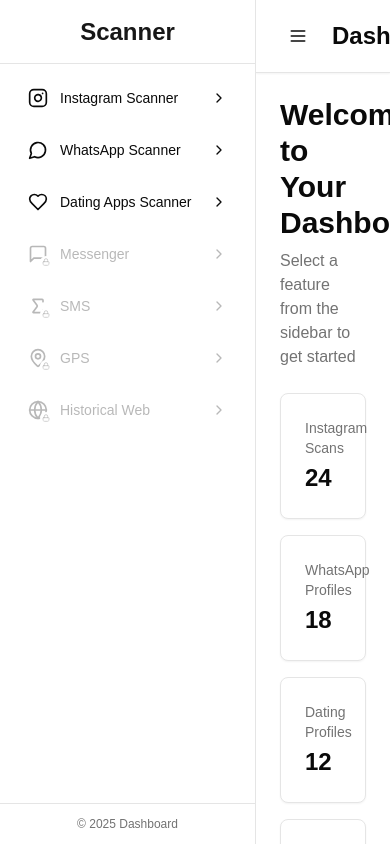
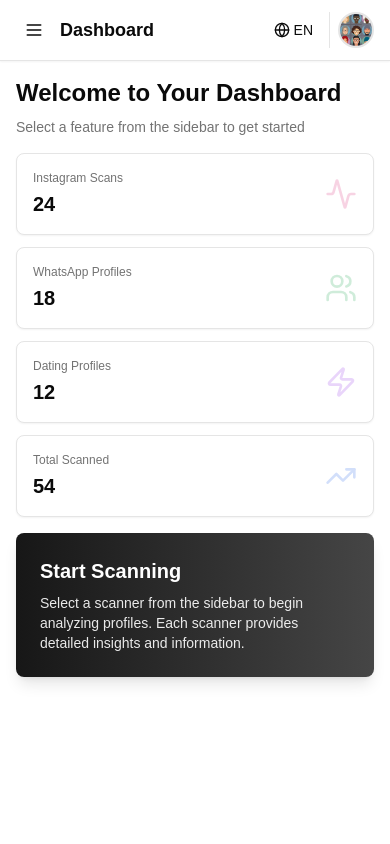
Before and after one commit to draculatemer/dash-en-es, a Next.js app: page /dashboard in a window 390 px wide. Built offline with nearby package versions, Linux system fonts and the light colour scheme.

Commit message:
feat: make project fully mobile responsive
Update sidebar, header, layout, grids, spacing, typography, and touch targets for mobile optimization

Co-authored-by: null <218125148+draculatemer@users.noreply.github.com>

```diff
--- a/app/dashboard/page.tsx
+++ b/app/dashboard/page.tsx
@@ -7,7 +7,6 @@ import { useAuth } from "@/lib/auth-context"
 import { translations } from "@/lib/translations"
 import DashboardLayout from "@/components/dashboard-layout"
 import { Activity, TrendingUp, Users, Zap } from "lucide-react"
-import { useEffect, useState } from "react"
 
 export default function DashboardHome() {
   const { language } = useAuth()
@@ -45,25 +44,25 @@ export default function DashboardHome() {
 
   return (
     <DashboardLayout activeTab="">
-      <div className="space-y-6">
+      <div className="space-y-4 md:space-y-6">
         <div>
           {/* 👇 3. Uso do operador ?. para evitar crash se 't' for undefined */}
-          <h1 className="text-3xl font-bold text-foreground">{t?.welcome}</h1>
-          <p className="text-muted-foreground mt-2">{t?.selectFeature}</p>
+          <h1 className="text-2xl md:text-3xl font-bold text-foreground">{t?.welcome}</h1>
+          <p className="text-sm md:text-base text-muted-foreground mt-2">{t?.selectFeature}</p>
         </div>
 
         {/* Stats Grid */}
-        <div className="grid grid-cols-1 md:grid-cols-2 lg:grid-cols-4 gap-4">
+        <div className="grid grid-cols-1 sm:grid-cols-2 lg:grid-cols-4 gap-3 md:gap-4">
           {stats.map((stat) => {
             const Icon = stat.icon
             return (
-              <div key={stat.label} className="bg-white rounded-lg border border-border shadow-sm p-6">
-                <div className="flex items-center justify-between">
-                  <div>
-                    <p className="text-sm text-muted-foreground">{stat.label}</p>
-                    <p className="text-2xl font-bold text-foreground mt-1">{stat.value}</p>
+              <div key={stat.label} className="bg-white rounded-lg border border-border shadow-sm p-4 md:p-6">
+                <div className="flex items-center justify-between gap-2">
+                  <div className="min-w-0">
+                    <p className="text-xs md:text-sm text-muted-foreground">{stat.label}</p>
+                    <p className="text-xl md:text-2xl font-bold text-foreground mt-1">{stat.value}</p>
                   </div>
-                  <Icon className={`w-10 h-10 ${stat.color} opacity-20`} />
+                  <Icon className={`w-8 md:w-10 h-8 md:h-10 ${stat.color} opacity-20 flex-shrink-0`} />
                 </div>
               </div>
             )
@@ -71,9 +70,9 @@ export default function DashboardHome() {
         </div>
 
         {/* Welcome Card */}
-        <div className="bg-gradient-to-r from-primary to-primary/80 text-white rounded-lg shadow-lg p-8">
-          <h2 className="text-2xl font-bold mb-2">Start Scanning</h2>
-          <p className="opacity-90">
+        <div className="bg-gradient-to-r from-primary to-primary/80 text-white rounded-lg shadow-lg p-6 md:p-8">
+          <h2 className="text-xl md:text-2xl font-bold mb-2">Start Scanning</h2>
+          <p className="text-sm md:text-base opacity-90">
             Select a scanner from the sidebar to begin analyzing profiles. Each scanner provides detailed insights and
             information.
           </p>
--- a/app/globals.css
+++ b/app/globals.css
@@ -4,11 +4,34 @@
 
 body {
   font-family: Arial, Helvetica, sans-serif;
+  /* Set better font sizing for mobile readability */
+  font-size: 16px;
+}
+
+/* Improve scrolling behavior */
+html {
+  scroll-behavior: smooth;
+}
+
+/* Better touch targets for mobile */
+@supports (padding: max(0px)) {
+  button,
+  a,
+  input {
+    padding-left: max(padding-left, env(safe-area-inset-left));
+    padding-right: max(padding-right, env(safe-area-inset-right));
+  }
 }
 
 @layer utilities {
   .text-balance {
     text-wrap: balance;
+  }
+
+  /* Added mobile-first responsive utilities */
+  .safe-area-inset {
+    padding-left: env(safe-area-inset-left);
+    padding-right: env(safe-area-inset-right);
   }
 }
 
--- a/components/dashboard-layout.tsx
+++ b/components/dashboard-layout.tsx
@@ -15,22 +15,32 @@ export default function DashboardLayout({
   children: React.ReactNode
   activeTab: string
 }) {
-  const [sidebarOpen, setSidebarOpen] = useState(true)
+  const [sidebarOpen, setSidebarOpen] = useState(false)
   const { language } = useAuth()
   const t = translations[language]
 
   return (
-    <div className="flex h-screen bg-background">
-      {/* Sidebar */}
-      <Sidebar open={sidebarOpen} onToggle={() => setSidebarOpen(!sidebarOpen)} activeTab={activeTab} />
+    <div className="flex h-screen bg-background flex-col md:flex-row">
+      {/* Sidebar - Hidden on mobile, visible on desktop */}
+      <div
+        className={`${
+          sidebarOpen ? "fixed inset-0 z-40 md:relative md:z-auto md:inset-auto" : "hidden md:flex"
+        } md:flex flex-col`}
+      >
+        {/* Mobile overlay */}
+        {sidebarOpen && (
+          <div className="fixed inset-0 bg-black/50 md:hidden z-30" onClick={() => setSidebarOpen(false)} />
+        )}
+        <Sidebar open={sidebarOpen} onToggle={() => setSidebarOpen(!sidebarOpen)} activeTab={activeTab} />
+      </div>
 
       {/* Main Content */}
-      <div className="flex-1 flex flex-col overflow-hidden">
+      <div className="flex-1 flex flex-col overflow-hidden w-full">
         {/* Header */}
         <Header onMenuToggle={() => setSidebarOpen(!sidebarOpen)} />
 
         {/* Content Area */}
-        <main className="flex-1 overflow-auto p-6">{children}</main>
+        <main className="flex-1 overflow-auto p-4 md:p-6">{children}</main>
       </div>
     </div>
   )
--- a/components/header.tsx
+++ b/components/header.tsx
@@ -3,7 +3,7 @@
 import { useState } from "react"
 import { useAuth } from "@/lib/auth-context"
 import { translations } from "@/lib/translations"
-import { Menu, LogOut, Settings, Globe } from "lucide-react"
+import { Menu, LogOut, Settings, Globe, ChevronDown } from "lucide-react"
 import Image from "next/image"
 
 export default function Header({ onMenuToggle }: { onMenuToggle: () => void }) {
@@ -13,26 +13,32 @@ export default function Header({ onMenuToggle }: { onMenuToggle: () => void }) {
   const [showLanguage, setShowLanguage] = useState(false)
 
   return (
-    <header className="bg-white border-b border-border shadow-sm">
-      <div className="flex items-center justify-between px-6 py-4">
+    <header className="bg-white border-b border-border shadow-sm sticky top-0 z-20">
+      <div className="flex items-center justify-between px-4 md:px-6 py-3 md:py-4 gap-4">
         {/* Left side - Menu button and Logo */}
-        <div className="flex items-center gap-4">
-          <button onClick={onMenuToggle} className="p-2 hover:bg-secondary rounded-md transition-colors">
+        <div className="flex items-center gap-2 md:gap-4 min-w-0">
+          <button
+            onClick={onMenuToggle}
+            className="md:hidden p-2 hover:bg-secondary rounded-md transition-colors flex-shrink-0"
+            aria-label="Toggle menu"
+          >
             <Menu className="w-5 h-5" />
           </button>
-          <h1 className="text-2xl font-bold text-foreground">{t.dashboard}</h1>
+          <h1 className="text-lg md:text-2xl font-bold text-foreground truncate">{t.dashboard}</h1>
         </div>
 
         {/* Right side - User menu and Language */}
-        <div className="flex items-center gap-4">
+        <div className="flex items-center gap-2 md:gap-4">
           {/* Language Selector */}
           <div className="relative">
             <button
               onClick={() => setShowLanguage(!showLanguage)}
-              className="flex items-center gap-2 px-3 py-2 hover:bg-secondary rounded-md transition-colors"
+              className="flex items-center gap-1 px-2 md:px-3 py-2 hover:bg-secondary rounded-md transition-colors text-sm md:text-base flex-shrink-0"
+              aria-label="Language selector"
             >
-              <Globe className="w-5 h-5" />
+              <Globe className="w-4 md:w-5 h-4 md:h-5" />
               <span className="text-sm font-medium uppercase">{language}</span>
+              <ChevronDown className="w-3 h-3 hidden md:block" />
             </button>
             {showLanguage && (
               <div className="absolute right-0 mt-2 w-32 bg-white border border-border rounded-md shadow-lg z-50">
@@ -41,7 +47,7 @@ export default function Header({ onMenuToggle }: { onMenuToggle: () => void }) {
                     setLanguage("en")
                     setShowLanguage(false)
                   }}
-                  className={`block w-full text-left px-4 py-2 hover:bg-secondary ${
+                  className={`block w-full text-left px-4 py-2 text-sm hover:bg-secondary ${
                     language === "en" ? "bg-secondary" : ""
                   }`}
                 >
@@ -52,7 +58,7 @@ export default function Header({ onMenuToggle }: { onMenuToggle: () => void }) {
                     setLanguage("es")
                     setShowLanguage(false)
                   }}
-                  className={`block w-full text-left px-4 py-2 hover:bg-secondary ${
+                  className={`block w-full text-left px-4 py-2 text-sm hover:bg-secondary ${
                     language === "es" ? "bg-secondary" : ""
                   }`}
                 >
@@ -63,14 +69,15 @@ export default function Header({ onMenuToggle }: { onMenuToggle: () => void }) {
           </div>
 
           {/* User Menu */}
-          <div className="relative flex items-center gap-3 border-l border-border pl-4">
-            <div className="text-right">
-              <p className="text-sm font-medium text-foreground">{user?.username}</p>
-              <p className="text-xs text-muted-foreground">{user?.email}</p>
+          <div className="relative flex items-center gap-2 md:gap-3 border-l border-border pl-2 md:pl-4">
+            <div className="text-right hidden md:block">
+              <p className="text-sm font-medium text-foreground truncate max-w-[100px]">{user?.username}</p>
+              <p className="text-xs text-muted-foreground truncate max-w-[100px]">{user?.email}</p>
             </div>
             <button
               onClick={() => setShowMenu(!showMenu)}
-              className="relative w-10 h-10 rounded-full overflow-hidden border-2 border-border hover:border-primary transition-colors"
+              className="relative w-9 h-9 md:w-10 md:h-10 rounded-full overflow-hidden border-2 border-border hover:border-primary transition-colors flex-shrink-0"
+              aria-label="User menu"
             >
               <Image
                 src={user?.photo || "/placeholder.svg?height=40&width=40&query=user+avatar"}
@@ -83,12 +90,20 @@ export default function Header({ onMenuToggle }: { onMenuToggle: () => void }) {
 
             {/* User Dropdown Menu */}
             {showMenu && (
-              <div className="absolute right-0 top-16 w-48 bg-white border border-border rounded-md shadow-lg z-50">
-                <a href="#" className="flex items-center gap-2 w-full px-4 py-2 hover:bg-secondary">
+              <div className="absolute right-0 top-14 w-48 bg-white border border-border rounded-md shadow-lg z-50">
+                <a
+                  href="#"
+                  className="flex items-center gap-2 w-full px-4 py-2 hover:bg-secondary text-sm"
+                  onClick={() => setShowMenu(false)}
+                >
                   <Settings className="w-4 h-4" />
                   {t.profile}
                 </a>
-                <a href="#" className="flex items-center gap-2 w-full px-4 py-2 hover:bg-secondary">
+                <a
+                  href="#"
+                  className="flex items-center gap-2 w-full px-4 py-2 hover:bg-secondary text-sm"
+                  onClick={() => setShowMenu(false)}
+                >
                   <Settings className="w-4 h-4" />
                   {t.settings}
                 </a>
@@ -97,7 +112,7 @@ export default function Header({ onMenuToggle }: { onMenuToggle: () => void }) {
                     logout()
                     setShowMenu(false)
                   }}
-                  className="flex items-center gap-2 w-full px-4 py-2 hover:bg-secondary text-red-500"
+                  className="flex items-center gap-2 w-full px-4 py-2 hover:bg-secondary text-red-500 text-sm"
                 >
                   <LogOut className="w-4 h-4" />
                   {t.logout}
--- a/components/sidebar.tsx
+++ b/components/sidebar.tsx
@@ -13,6 +13,7 @@ import {
   Globe,
   ChevronRight,
   Lock,
+  X,
 } from "lucide-react"
 
 interface SidebarProps {
@@ -21,7 +22,7 @@ interface SidebarProps {
   activeTab: string
 }
 
-export default function Sidebar({ open, activeTab }: SidebarProps) {
+export default function Sidebar({ open, onToggle, activeTab }: SidebarProps) {
   const { language } = useAuth()
   const t = translations[language]
 
@@ -79,13 +80,16 @@ export default function Sidebar({ open, activeTab }: SidebarProps) {
 
   return (
     <aside
-      className={`${
-        open ? "w-64" : "w-20"
-      } bg-white border-r border-border transition-all duration-300 flex flex-col overflow-hidden`}
+      className={`w-64 md:w-64 bg-white border-r border-border transition-all duration-300 flex flex-col overflow-hidden md:relative ${
+        open ? "relative" : ""
+      }`}
     >
       {/* Logo/Brand Area */}
-      <div className="h-16 flex items-center justify-center border-b border-border">
-        <div className="text-2xl font-bold text-primary">{open ? "Scanner" : "S"}</div>
+      <div className="h-16 flex items-center justify-between px-4 border-b border-border">
+        <div className="text-2xl font-bold text-primary">Scanner</div>
+        <button onClick={onToggle} className="md:hidden p-1 hover:bg-secondary rounded-md" aria-label="Close sidebar">
+          <X className="w-5 h-5" />
+        </button>
       </div>
 
       {/* Menu Items */}
@@ -99,34 +103,27 @@ export default function Sidebar({ open, activeTab }: SidebarProps) {
               {item.blocked ? (
                 <button
                   disabled
-                  className="w-full flex items-center gap-3 px-4 py-3 rounded-md text-muted-foreground opacity-50 cursor-not-allowed mb-2 transition-all"
+                  className="w-full flex items-center gap-3 px-4 py-3 rounded-md text-muted-foreground opacity-50 cursor-not-allowed mb-2 transition-all text-sm md:text-sm"
                   title={t.featureUnavailable}
                 >
-                  <div className="relative">
+                  <div className="relative flex-shrink-0">
                     <Icon className="w-5 h-5" />
                     <Lock className="w-3 h-3 absolute -bottom-1 -right-1 bg-white rounded-full p-0.5" />
                   </div>
-                  {open && (
-                    <>
-                      <span className="text-sm font-medium">{item.label}</span>
-                      <ChevronRight className="w-4 h-4 ml-auto" />
-                    </>
-                  )}
+                  <span className="text-sm font-medium">{item.label}</span>
+                  <ChevronRight className="w-4 h-4 ml-auto flex-shrink-0" />
                 </button>
               ) : (
                 <Link
                   href={item.path}
-                  className={`flex items-center gap-3 px-4 py-3 rounded-md transition-all mb-2 ${
+                  onClick={onToggle}
+                  className={`flex items-center gap-3 px-4 py-3 rounded-md transition-all mb-2 text-sm md:text-sm ${
                     isActive ? "bg-primary text-white" : "text-foreground hover:bg-secondary"
                   }`}
                 >
-                  <Icon className="w-5 h-5" />
-                  {open && (
-                    <>
-                      <span className="text-sm font-medium">{item.label}</span>
-                      <ChevronRight className="w-4 h-4 ml-auto" />
-                    </>
-                  )}
+                  <Icon className="w-5 h-5 flex-shrink-0" />
+                  <span className="text-sm font-medium">{item.label}</span>
+                  <ChevronRight className="w-4 h-4 ml-auto flex-shrink-0" />
                 </Link>
               )}
             </div>
@@ -136,7 +133,7 @@ export default function Sidebar({ open, activeTab }: SidebarProps) {
 
       {/* Footer */}
       <div className="border-t border-border p-3 text-center text-xs text-muted-foreground">
-        {open && <p>© 2025 Dashboard</p>}
+        <p>© 2025 Dashboard</p>
       </div>
     </aside>
   )
```
